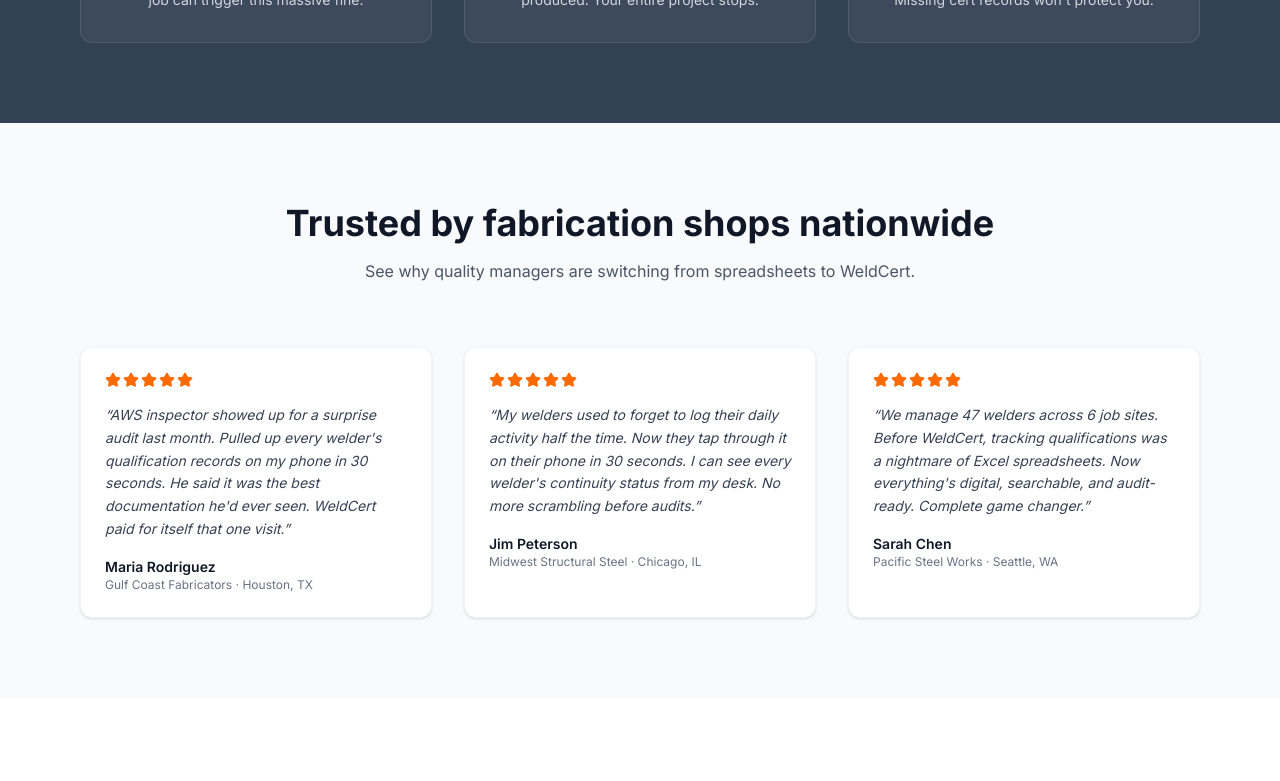
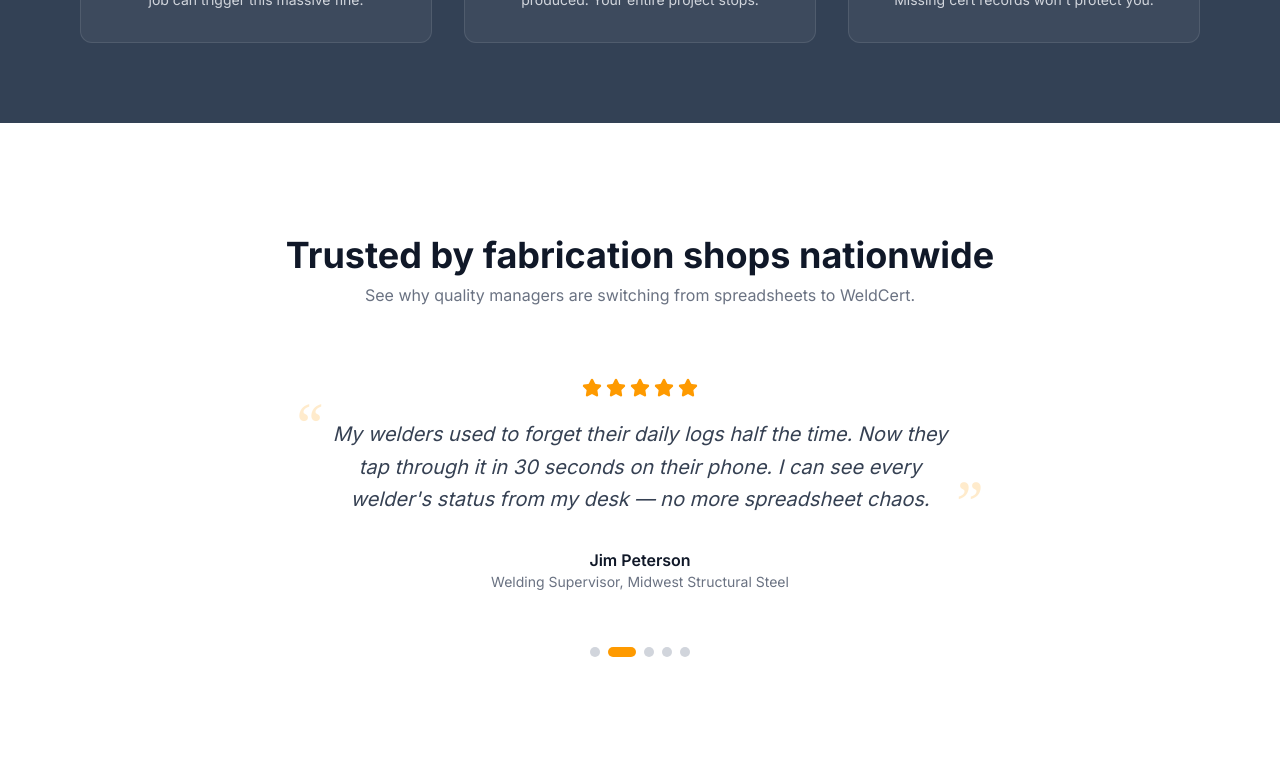
Before and after one commit to nolanterry/weldcert-site, a Next.js app: page / in a window 1280 px wide. Shown: the part 3980-4761 px from the top of the page. Built offline with nearby package versions, Linux system fonts and the light colour scheme.

Commit message:
feat: scroll-triggered testimonial carousel on homepage — social proof for conversion optimization

```diff
--- a/src/app/page.tsx
+++ b/src/app/page.tsx
@@ -7,6 +7,7 @@
 import { HowItWorks } from "@/components/how-it-works";
 import { PainSection } from "@/components/pain-section";
 import { TestimonialsSection } from "@/components/testimonials";
+import { TestimonialCarousel } from "@/components/testimonial-carousel";
 import { PricingPreview } from "@/components/pricing-preview";
 import { FAQSection } from "@/components/faq-section";
 import { CTASection } from "@/components/cta-section";
@@ -22,7 +23,7 @@
         <ComplianceSection />
         <HowItWorks />
         <PainSection />
-        <TestimonialsSection />
+        <TestimonialCarousel />
         <PricingPreview />
         <FAQSection />
         <CTASection />
--- /dev/null
+++ b/src/components/testimonial-carousel.tsx
@@ -0,0 +1,133 @@
+"use client";
+
+import { useState, useEffect, useCallback, useRef } from "react";
+import { motion, AnimatePresence, useInView } from "framer-motion";
+import { Star } from "lucide-react";
+
+const TESTIMONIALS = [
+  {
+    quote: "An AWS auditor showed up unannounced. I pulled up every welder's qualification and continuity records on my phone in under a minute. He said it was the cleanest documentation he'd ever seen.",
+    name: "Maria Rodriguez",
+    title: "Quality Manager",
+    company: "Gulf Coast Fabricators",
+  },
+  {
+    quote: "My welders used to forget their daily logs half the time. Now they tap through it in 30 seconds on their phone. I can see every welder's status from my desk — no more spreadsheet chaos.",
+    name: "Jim Peterson",
+    title: "Welding Supervisor",
+    company: "Midwest Structural Steel",
+  },
+  {
+    quote: "We manage 52 welders across 4 shops. Before WeldCert, tracking continuity was a nightmare of Excel files and expired certs. Now it's automated and audit-ready. Complete game changer.",
+    name: "Sarah Chen",
+    title: "Director of Quality Assurance",
+    company: "Pacific Steel Works",
+  },
+  {
+    quote: "The expiration alerts alone saved us. We almost sent a welder to a critical job with lapsed certs. WeldCert flagged it 30 days out. That could have been a rejected weld and a six-figure rework.",
+    name: "Frank DiNapoli",
+    title: "CWI / Shop Foreman",
+    company: "Atlas Welding & Fabrication",
+  },
+  {
+    quote: "We switched from a $400/month enterprise platform that required two days of training. WeldCert does everything we need at a fraction of the cost. My team was using it the same afternoon.",
+    name: "Keisha Washington",
+    title: "Operations Manager",
+    company: "Southern Weld Technologies",
+  },
+];
+
+export function TestimonialCarousel() {
+  const [current, setCurrent] = useState(0);
+  const [paused, setPaused] = useState(false);
+  const sectionRef = useRef<HTMLElement>(null);
+  const inView = useInView(sectionRef, { once: true, margin: "-100px" });
+
+  const next = useCallback(() => {
+    setCurrent((prev) => (prev + 1) % TESTIMONIALS.length);
+  }, []);
+
+  useEffect(() => {
+    if (paused) return;
+    const timer = setInterval(next, 5000);
+    return () => clearInterval(timer);
+  }, [paused, next]);
+
+  return (
+    <motion.section
+      ref={sectionRef}
+      initial={{ opacity: 0, y: 40 }}
+      animate={inView ? { opacity: 1, y: 0 } : {}}
+      transition={{ duration: 0.7, ease: "easeOut" }}
+      aria-label="Customer testimonials"
+      className="py-20 md:py-28 bg-white/[0.03]"
+      onMouseEnter={() => setPaused(true)}
+      onMouseLeave={() => setPaused(false)}
+      onFocus={() => setPaused(true)}
+      onBlur={() => setPaused(false)}
+    >
+      <div className="max-w-4xl mx-auto px-4 text-center">
+        <h2 className="text-3xl md:text-4xl font-bold mb-2 text-gray-900">
+          Trusted by fabrication shops nationwide
+        </h2>
+        <p className="text-gray-500 mb-12">
+          See why quality managers are switching from spreadsheets to WeldCert.
+        </p>
+
+        <div className="relative min-h-[260px] flex items-center justify-center">
+          <AnimatePresence mode="wait">
+            <motion.div
+              key={current}
+              initial={{ opacity: 0, x: 60 }}
+              animate={{ opacity: 1, x: 0 }}
+              exit={{ opacity: 0, x: -60 }}
+              transition={{ duration: 0.4, ease: "easeInOut" }}
+              aria-live="polite"
+              className="w-full"
+            >
+              {/* Stars */}
+              <div className="flex justify-center gap-1 mb-5">
+                {Array.from({ length: 5 }).map((_, i) => (
+                  <Star key={i} className="text-amber-500 fill-amber-500" size={20} />
+                ))}
+              </div>
+
+              {/* Quote */}
+              <div className="relative max-w-2xl mx-auto">
+                <span className="absolute -top-6 -left-2 text-6xl leading-none text-amber-500/20 font-serif select-none">&ldquo;</span>
+                <p className="text-lg md:text-xl text-gray-700 leading-relaxed italic px-6">
+                  {TESTIMONIALS[current].quote}
+                </p>
+                <span className="absolute -bottom-4 -right-2 text-6xl leading-none text-amber-500/20 font-serif select-none">&rdquo;</span>
+              </div>
+
+              {/* Attribution */}
+              <div className="mt-8">
+                <p className="font-semibold text-gray-900">{TESTIMONIALS[current].name}</p>
+                <p className="text-sm text-gray-500">
+                  {TESTIMONIALS[current].title}, {TESTIMONIALS[current].company}
+                </p>
+              </div>
+            </motion.div>
+          </AnimatePresence>
+        </div>
+
+        {/* Dots */}
+        <div className="flex justify-center gap-2 mt-8" role="tablist" aria-label="Testimonial navigation">
+          {TESTIMONIALS.map((_, i) => (
+            <button
+              key={i}
+              onClick={() => setCurrent(i)}
+              role="tab"
+              aria-selected={i === current}
+              aria-label={`Testimonial ${i + 1}`}
+              className={`w-2.5 h-2.5 rounded-full transition-all duration-300 ${
+                i === current ? "bg-amber-500 w-7" : "bg-gray-300 hover:bg-gray-400"
+              }`}
+            />
+          ))}
+        </div>
+      </div>
+    </motion.section>
+  );
+}
```
